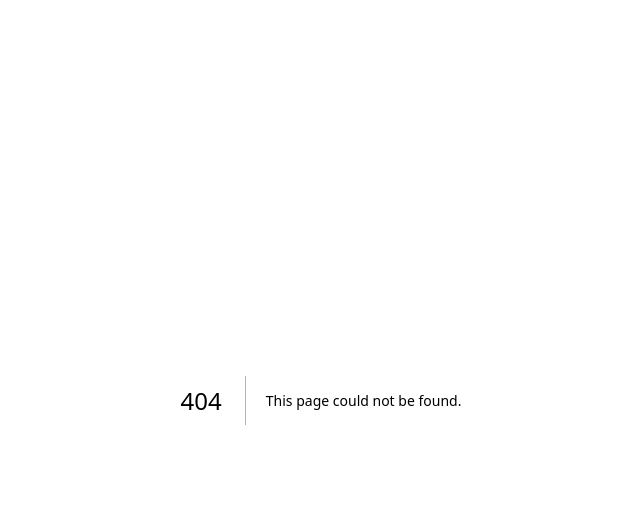
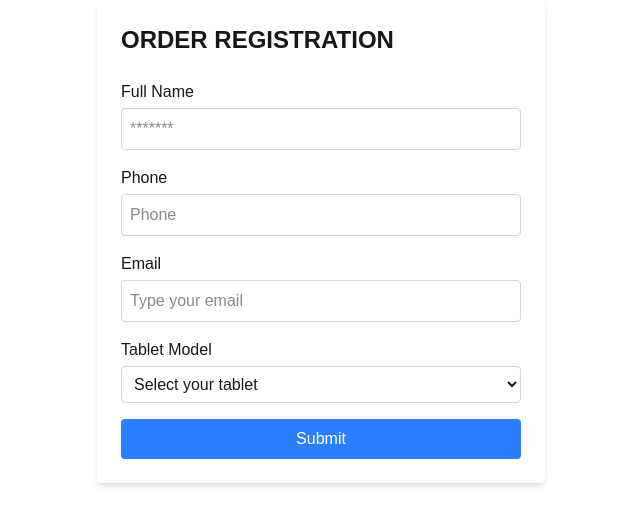
Before and after one commit to furqan1214/Tabllets-selling-website, a Next.js app: page /order in a window 1280 px wide. Before the commit this address had no page. Shown: the top 524 px of the page, without its empty margins (319-959 px from the left). Built offline with nearby package versions, Linux system fonts and the light colour scheme.

Commit message:
Create page.tsx

```diff
--- /dev/null
+++ b/app/order/page.tsx
@@ -0,0 +1,189 @@
+'use client';
+
+import { useState } from 'react';
+
+import { useRouter } from 'next/navigation';
+
+
+export default function RegistrationForm() {
+
+const router = useRouter();
+
+const [formData, setFormData] = useState({
+
+fullName: '',
+
+phone: '',
+
+email: '',
+
+tabletModel: ''
+
+});
+
+
+const handleChange = (e: React.ChangeEvent<HTMLInputElement | HTMLSelectElement>) => {
+
+const { name, value } = e.target;
+
+setFormData(prev => ({
+
+...prev,
+
+[name]: value
+
+}));
+
+};
+
+
+const handleSubmit = (e: React.FormEvent) => {
+
+e.preventDefault();
+
+console.log('Form submitted:', formData);
+
+// Redirect to home page after submission
+
+router.push('/');
+
+};
+
+
+return (
+
+<div className="max-w-md mx-auto p-6 bg-white rounded shadow-md">
+
+<h1 className="text-2xl font-bold mb-6">ORDER REGISTRATION</h1>
+
+<form onSubmit={handleSubmit} className="space-y-4">
+
+<div>
+
+<label htmlFor="fullName" className="block mb-1">Full Name</label>
+
+<input
+
+type="text"
+
+id="fullName"
+
+name="fullName"
+
+value={formData.fullName}
+
+onChange={handleChange}
+
+placeholder="*******"
+
+className="w-full p-2 border border-gray-300 rounded"
+
+/>
+
+</div>
+
+
+<div>
+
+<label htmlFor="phone" className="block mb-1">Phone</label>
+
+<input
+
+type="tel"
+
+id="phone"
+
+name="phone"
+
+value={formData.phone}
+
+onChange={handleChange}
+
+placeholder="Phone"
+
+className="w-full p-2 border border-gray-300 rounded"
+
+/>
+
+</div>
+
+
+<div>
+
+<label htmlFor="email" className="block mb-1">Email</label>
+
+<input
+
+type="email"
+
+id="email"
+
+name="email"
+
+value={formData.email}
+
+onChange={handleChange}
+
+placeholder="Type your email"
+
+className="w-full p-2 border border-gray-300 rounded"
+
+/>
+
+</div>
+
+
+<div>
+
+<label htmlFor="tabletModel" className="block mb-1">Tablet Model</label>
+
+<select
+
+id="tabletModel"
+
+name="tabletModel"
+
+value={formData.tabletModel}
+
+onChange={handleChange}
+
+className="w-full p-2 border border-gray-300 rounded"
+
+>
+
+<option value="">Select your tablet</option>
+
+<option value="Apple">Apple</option>
+
+<option value="Samsung">Samsung</option>
+
+<option value="Microsoft">Microsoft</option>
+
+<option value="Alacatel">Alcatel</option>
+
+<option value="leveno">Lenovo</option>
+
+</select>
+
+</div>
+
+
+<button
+
+type="submit"
+
+className="w-full bg-blue-500 text-white py-2 px-4 rounded hover:bg-blue-600 transition"
+
+>
+
+Submit
+
+</button>
+
+</form>
+
+</div>
+
+);
+
+}
```
